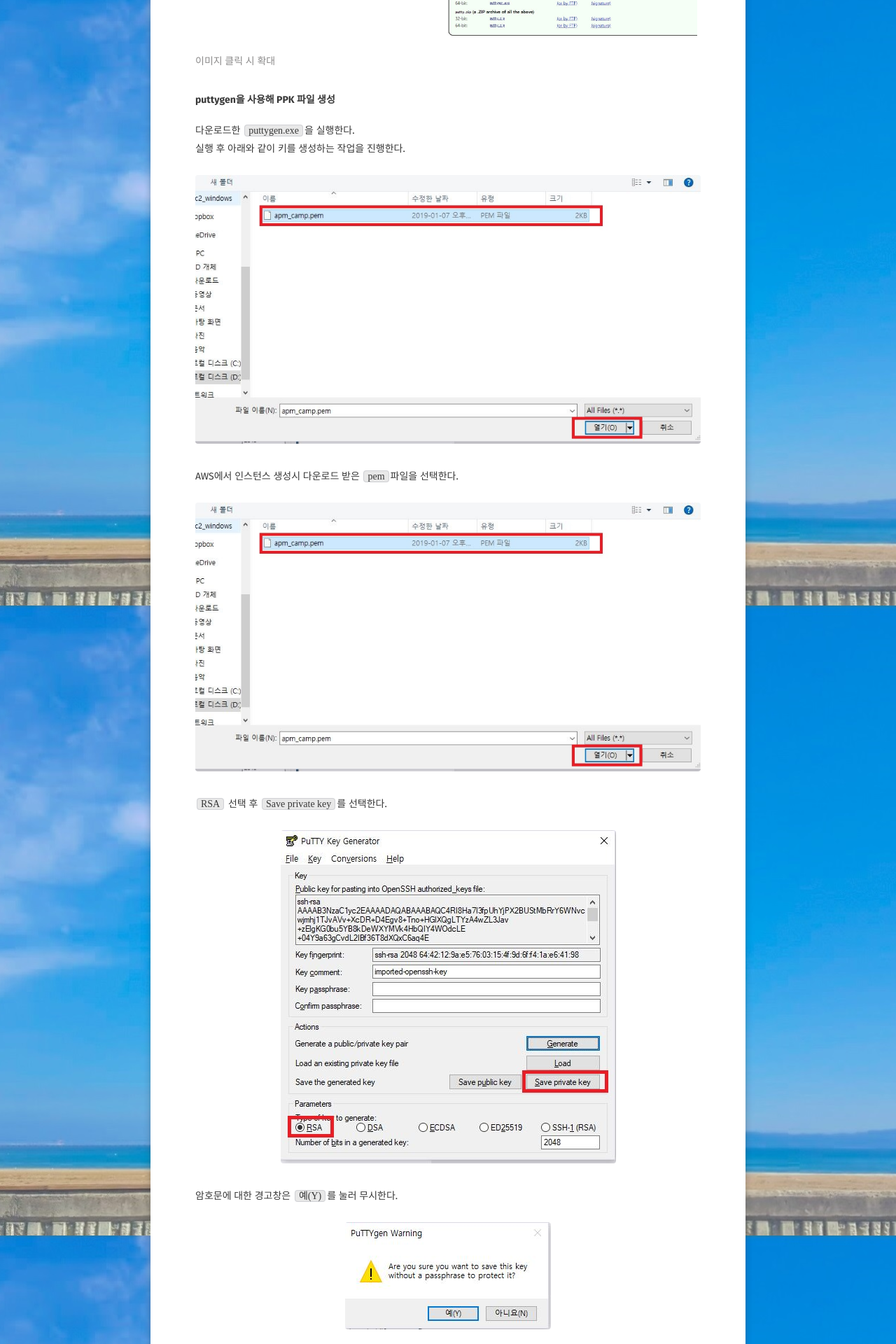
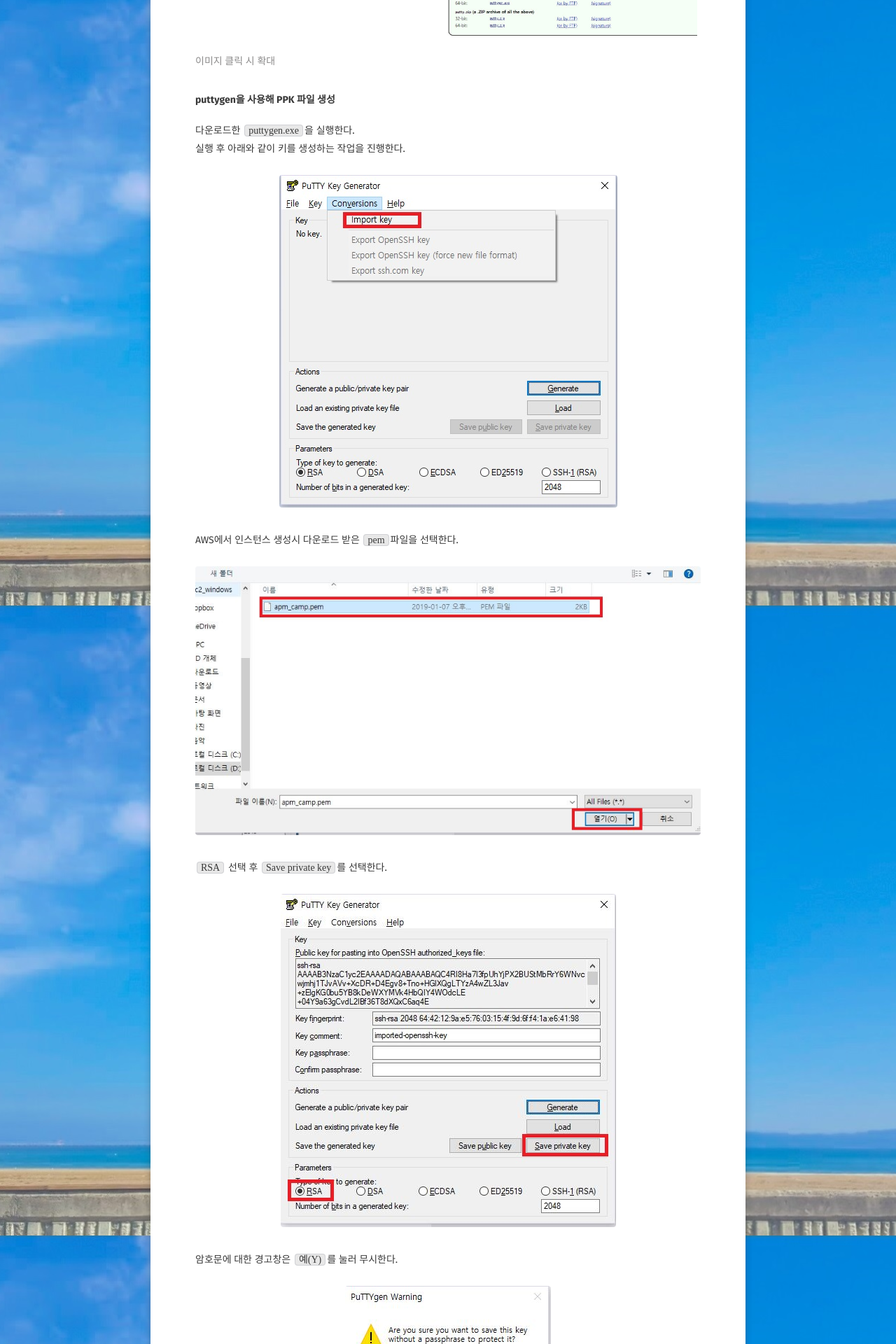
Before and after one commit to kangyechan/kangyechan.github.io, a Jekyll site: the page built from _posts/post/2019-01-07-aws-ec2-server-windows.md, in a window 1280 px wide. Shown: the part 935-2855 px from the top of the page at 70% size. Built offline with Jekyll 4.4.1, drawn with Linux system fonts in a browser that asks for light colours; some web fonts are replaced.

Commit message:
Update 2019-01-07-aws-ec2-server-windows.md

```diff
--- a/_posts/post/2019-01-07-aws-ec2-server-windows.md
+++ b/_posts/post/2019-01-07-aws-ec2-server-windows.md
@@ -31,7 +31,7 @@ EC2 Server 에 접속하기 위해 PuTTY 를 사용한다.
 실행 후 아래와 같이 키를 생성하는 작업을 진행한다.
 
 <figure>
-	<a href="{{site.url}}/assets/img/post/ec2_windows/server_4.JPG"><img src="{{site.url}}/assets/img/post/ec2_windows/server_4.JPG"></a>
+	<a href="{{site.url}}/assets/img/post/ec2_windows/server_3.JPG"><img src="{{site.url}}/assets/img/post/ec2_windows/server_3.JPG"></a>
 </figure>
 
 AWS에서 인스턴스 생성시 다운로드 받은 `pem`파일을 선택한다.
```
